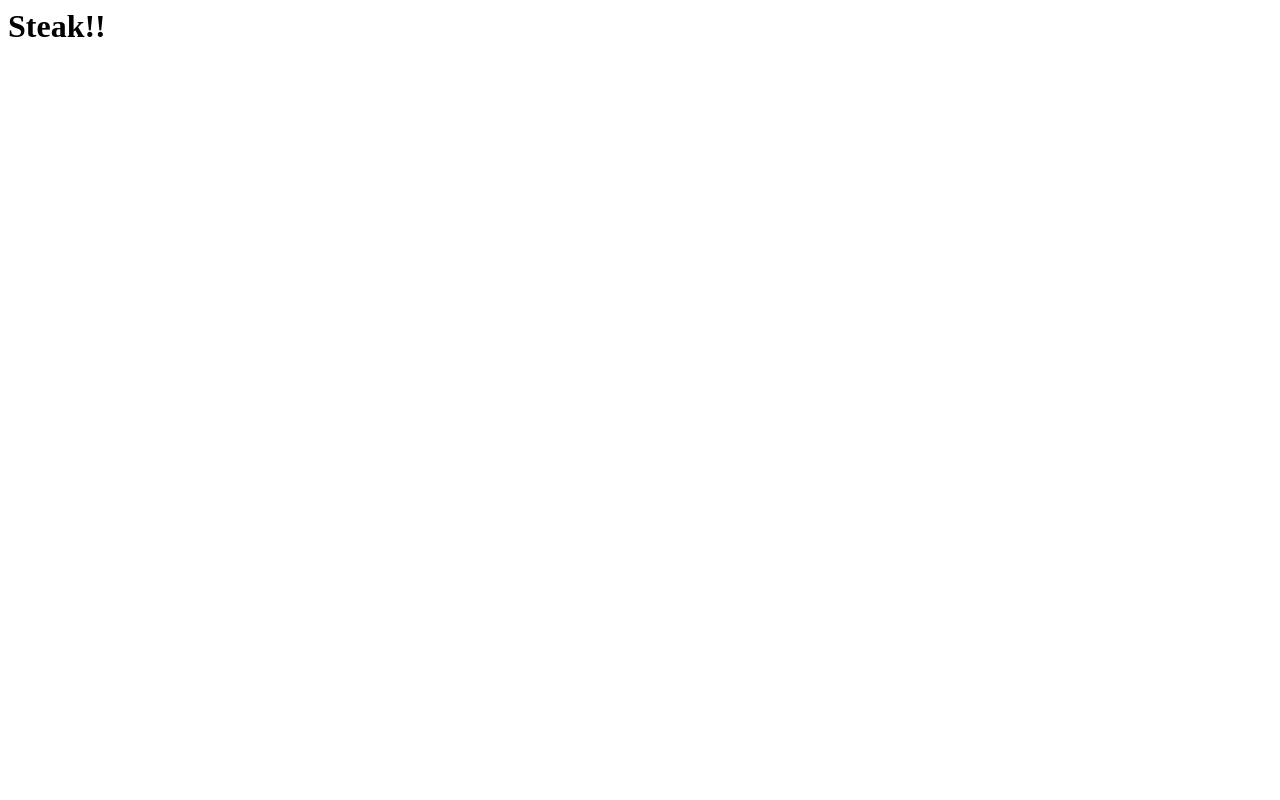
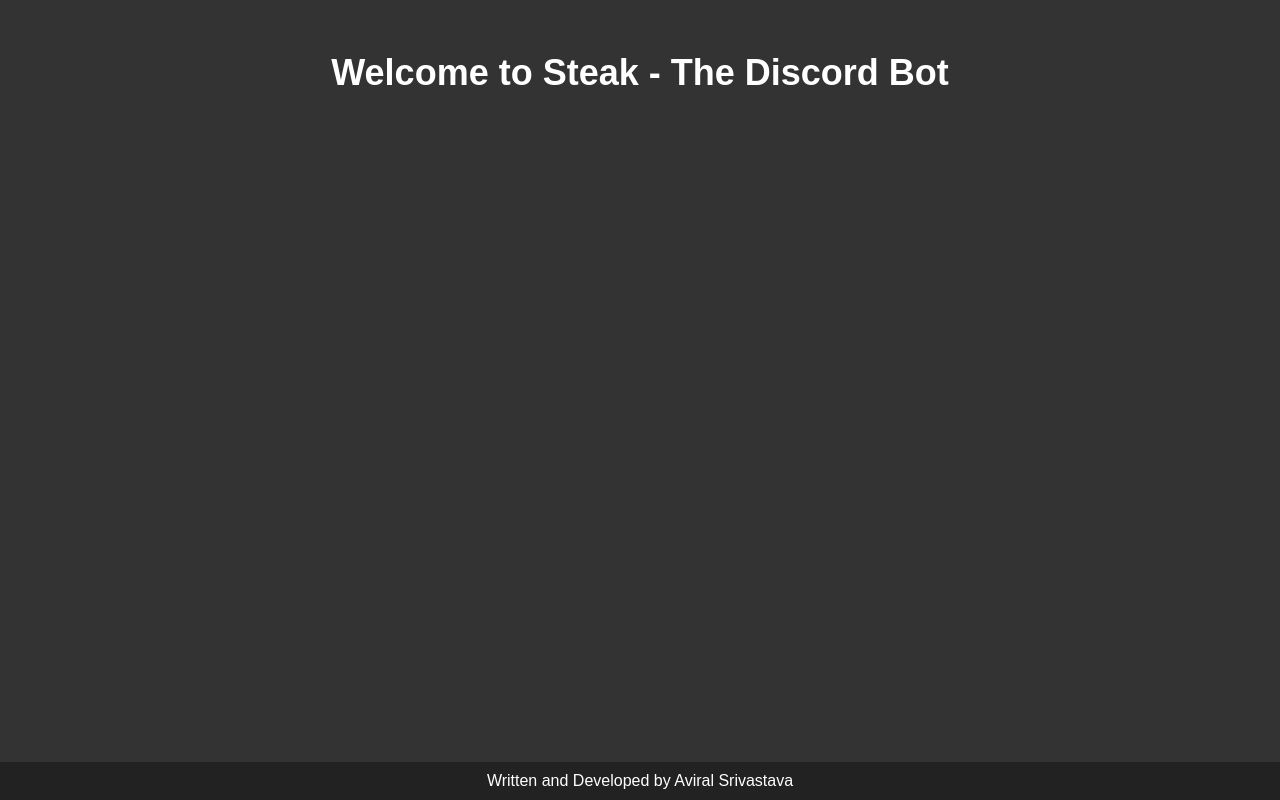
Before and after one commit to Gregnald/Steak_bot, a website: page index.html in a window 1280 px wide. Drawn offline with Linux system fonts and the light colour scheme.

Commit message:
Update index.html

```diff
--- a/index.html
+++ b/index.html
@@ -1,8 +1,82 @@
+<!DOCTYPE html>
 <html>
   <head>
-    <title>My Discord Bot</title>
+    <meta charset="UTF-8">
+    <meta name="viewport" content="width=device-width, initial-scale=1.0">
+    <title>Steak - The Discord Bot</title>
+
+    <!-- CSS Style for dark theme -->
+    <style>
+      body {
+        background-color: #333;
+        color: #fff;
+        font-family: Arial, sans-serif;
+      }
+
+      .container {
+        max-width: 800px;
+        margin: 0 auto;
+        padding: 20px;
+      }
+
+      h1 {
+        font-size: 36px;
+        text-align: center;
+        margin-bottom: 20px;
+      }
+
+      a {
+        color: #fff;
+      }
+
+      .footer {
+        position: fixed;
+        bottom: 0;
+        left: 0;
+        right: 0;
+        background-color: #222;
+        padding: 10px;
+        text-align: center;
+      }
+
+      .footer p {
+        overflow: hidden;
+        width: 400px;
+        margin: 0 auto;
+        white-space: nowrap;
+        animation: typing 5s steps(40, end),
+          erase 5s steps(40, end);
+        animation-iteration-count: infinite;
+      }
+
+      @keyframes typing {
+        from {
+          width: 0;
+        }
+        to {
+          width: 400px;
+        }
+      }
+
+      @keyframes erase {
+        from {
+          width: 400px;
+        }
+        to {
+          width: 0;
+        }
+      }
+    </style>
   </head>
   <body>
-    <h1>Steak!!</h1>
+    <div class="container">
+      <h1>Welcome to Steak - The Discord Bot</h1>
+
+      <!-- Add other content for the pages here -->
+
+    </div>
+    <div class="footer">
+      <p>Written and Developed by Aviral Srivastava</p>
+    </div>
   </body>
 </html>
```
